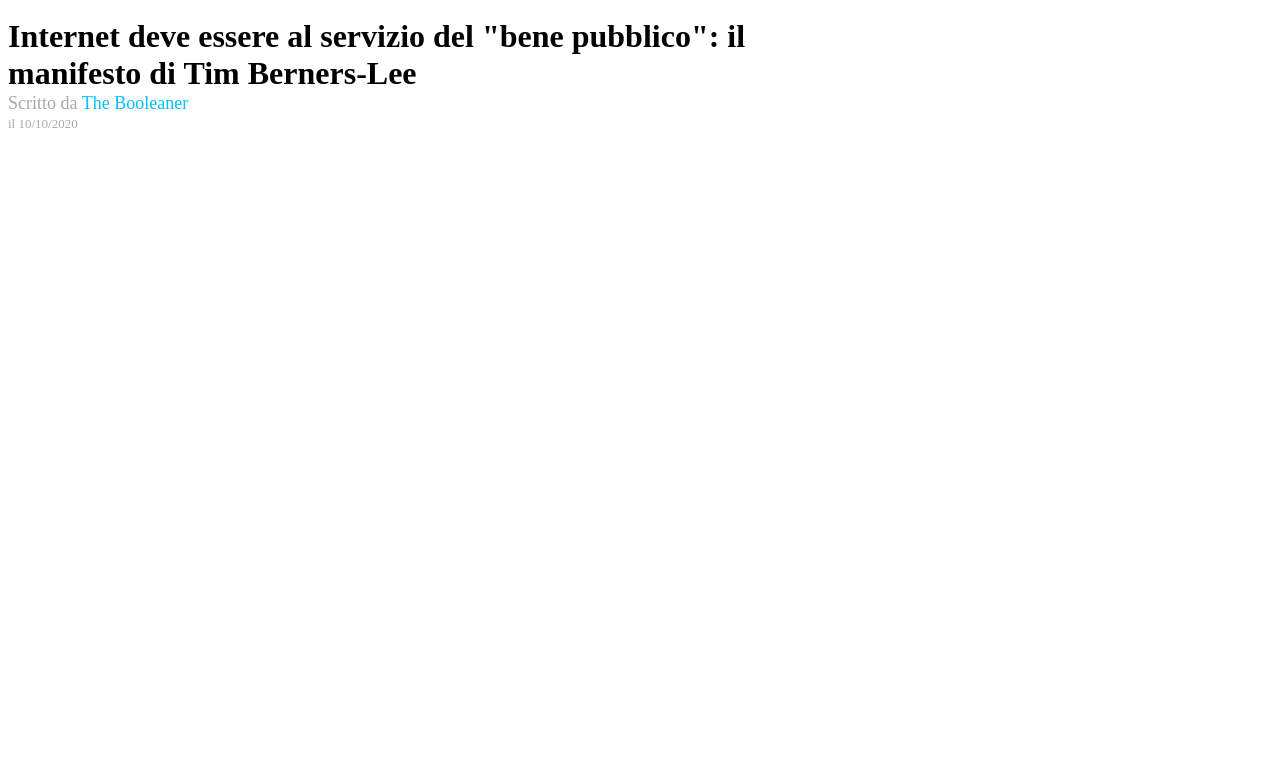
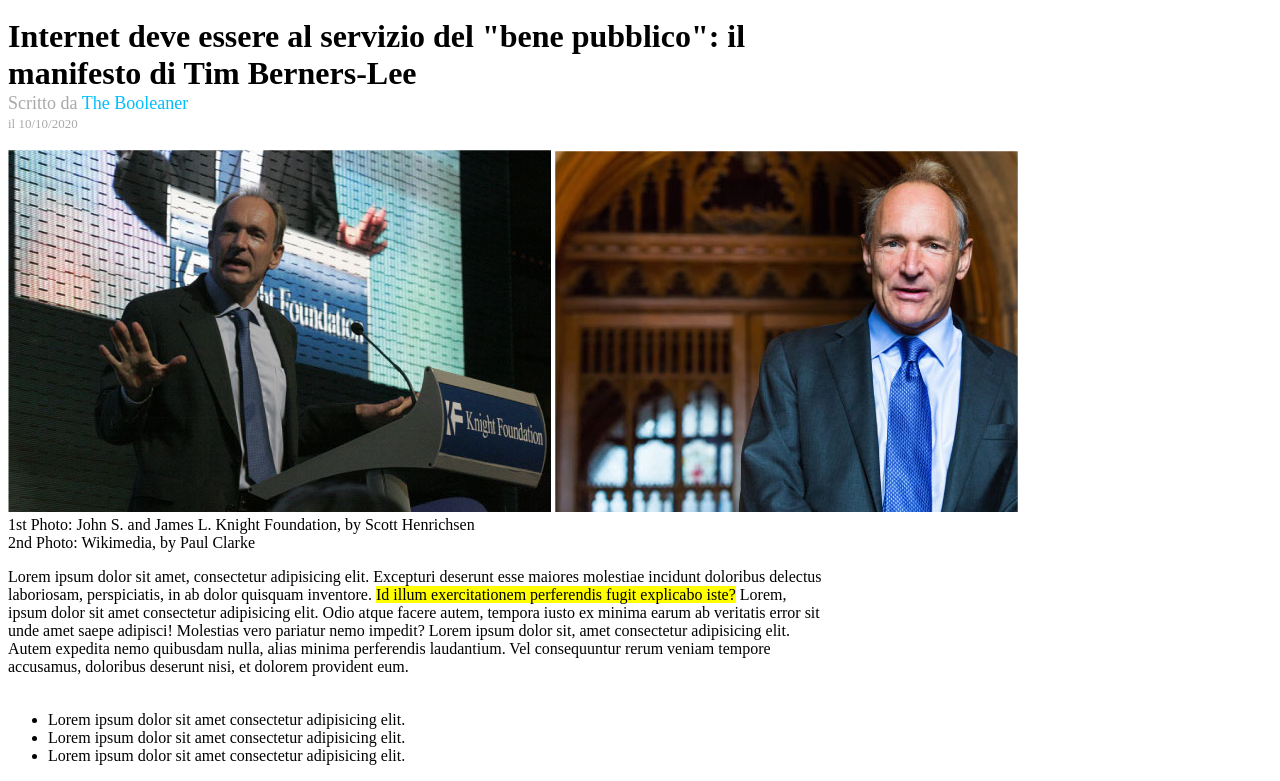
Before and after one commit to EmanueleIppolito/html-css-booleaner, a plain HTML site: page index.html in a window 1280 px wide. Shown: the part 101-882 px from the top of the page. Before the commit the page ends 800 px from the top, so only its background shows below. Drawn offline with Linux system fonts and the light colour scheme.

Commit message:
add paragraph and ul

```diff
--- a/index.html
+++ b/index.html
@@ -25,6 +25,36 @@
             <br>
             <text id="data" style="font-size: small;">il 10/10/2020</text>
         </div>
+        <br>
+        <img src="img/tim-1.jpg" alt="Tim Berners-Lee 1">
+        <img src="img/tim-2.jpg" alt="Tim Berners-Lee 2">
+        <br>
+        1st Photo: John S. and James L. Knight Foundation, by Scott Henrichsen
+        <br>
+        2nd Photo: Wikimedia, by Paul Clarke
+        <p> Lorem ipsum dolor sit amet, consectetur adipisicing elit.
+            Excepturi deserunt esse maiores molestiae incidunt doloribus delectus laboriosam, perspiciatis, in ab dolor
+            quisquam inventore.
+            <text style="background: yellow;">Id illum exercitationem perferendis fugit explicabo iste?</text> Lorem,
+            ipsum dolor sit amet consectetur adipisicing elit. Odio atque facere autem, tempora iusto ex minima earum ab
+            veritatis error sit unde amet saepe adipisci! Molestias vero pariatur nemo impedit? Lorem ipsum dolor sit,
+            amet consectetur adipisicing elit. Autem expedita nemo quibusdam nulla, alias minima perferendis laudantium.
+            Vel consequuntur rerum veniam tempore accusamus, doloribus deserunt nisi, et dolorem provident eum.
+        </p>
+        <br>
+        <ul>
+            <li>
+                Lorem ipsum dolor sit amet consectetur adipisicing elit.
+            </li>
+            <li>
+                Lorem ipsum dolor sit amet consectetur adipisicing elit.
+            </li>
+            <li>
+                Lorem ipsum dolor sit amet consectetur adipisicing elit.
+            </li>
+
+            </li>
+        </ul>
     </main>
 
 
--- a/style.css
+++ b/style.css
@@ -6,6 +6,12 @@
     margin-top: -10px;
     margin-left: -10px;
     margin-right: -10px;
+}
+
+p {
+    border: 800px;
+    margin-right: 450px;
+    margin-bottom: 1px;
 }
 
 .booleaner {
```
